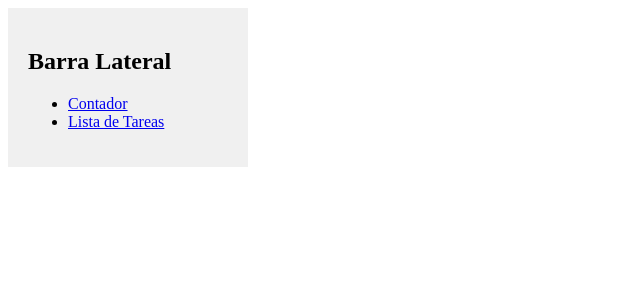
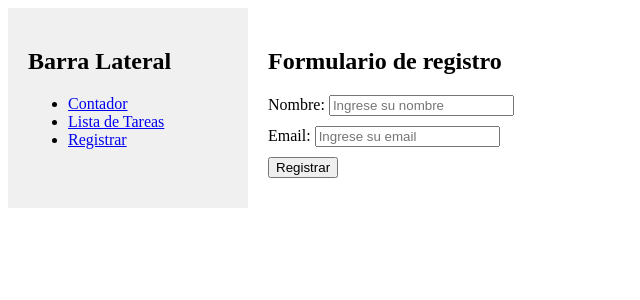
Before and after one commit to favact/Proyecto-vue, a Vue app: page /registrar in a window 1280 px wide. Shown: the top 300 px of the page, without its empty margins (0-640 px from the left). Built offline with nearby package versions, Linux system fonts and the light colour scheme.

Commit message:
Instala Vee-validate. Crea modulos

```diff
--- a/package.json
+++ b/package.json
@@ -10,7 +10,9 @@
     "lint": "eslint . --ext .vue,.js,.jsx,.cjs,.mjs --fix --ignore-path .gitignore"
   },
   "dependencies": {
+    "@vee-validate/yup": "^4.13.2",
     "pinia": "^2.1.7",
+    "vee-validate": "^4.13.2",
     "vue": "^3.4.29",
     "vue-router": "^4.3.3"
   },
--- a/src/components/Sidebar.vue
+++ b/src/components/Sidebar.vue
@@ -4,6 +4,7 @@
     <ul>
         <li><router-link to="/contador">Contador</router-link></li>
         <li><router-link to="/lista-de-tareas">Lista de Tareas</router-link></li>
+        <li><router-link to="/registrar">Registrar</router-link></li>
     </ul>
 </div>
 </template>
--- a/src/components/ListaDeTareas.vue
+++ b/src/modules/listaDeTareas/components/ListaDeTareas.vue
@@ -5,7 +5,7 @@
         <ul>
             <li v-for="(tarea, index) in tareas" :key="index">
                 {{ tarea }}
-                <button @click="borrarTarea">Borrar</button>
+                <button @click="borrarTarea(index)">Borrar</button>
             </li>
         </ul>
     </div>
--- /dev/null
+++ b/src/modules/registro/schemas/validationSchema.js
@@ -0,0 +1,6 @@
+import * as yup from 'yup';
+
+export const schema = yup.object({
+    nombre: yup.string().required(),
+    email: yup.string().email().required()
+});
--- /dev/null
+++ b/src/modules/registro/views/RegistrarView.vue
@@ -0,0 +1,33 @@
+<template>
+    <div>
+        <h2>Formulario de registro</h2>
+        <Form :validation-schema="schema" @submit="onSubmit">
+            <div class="form">
+                <label for="nombre">Nombre: </label>
+                <Field type="text" name="nombre" id="nombre" placeholder="Ingrese su nombre" />
+                <ErrorMessage name="nombre"></ErrorMessage>
+            </div>
+            <div class="form">
+                <label for="correo">Email: </label>
+                <Field type="email" name="email" id="correo" placeholder="Ingrese su email" />
+                <ErrorMessage name="email"></ErrorMessage>
+            </div>
+            <div class="form">
+                <button type="submit">Registrar</button>
+            </div>
+        </Form>
+    </div>
+</template>
+<script setup>
+import { Form, Field, ErrorMessage } from 'vee-validate';
+import { schema } from '../schemas/validationSchema';
+
+const onSubmit = () => {
+    console.log('Se ha enviado el formulario')
+}
+</script>
+<style scoped>
+.form {
+    margin-bottom: 10px;
+}
+</style>
--- a/src/router/index.js
+++ b/src/router/index.js
@@ -12,12 +12,17 @@
     {
       path: '/contador',
       name: 'contador',
-      component: () => import('../components/Contador.vue')
+      component: () => import('../modules/contador/components/Contador.vue')
     },
     {
       path: '/lista-de-tareas',
       name: 'ListaDeTareas',
-      component: () => import('../components/ListaDeTareas.vue')
+      component: () => import('../modules/listaDeTareas/components/ListaDeTareas.vue')
+    },
+    {
+      path: '/registrar',
+      name: 'registrar',
+      component: () => import('../modules/registro/views/RegistrarView.vue')
     }
   ]
 })
```
Also changed, not shown: src/modules/contador/components/Contador.vue (renamed from src/components/Contador.vue), 1 other file (tests, documents, lock files or other folders).
